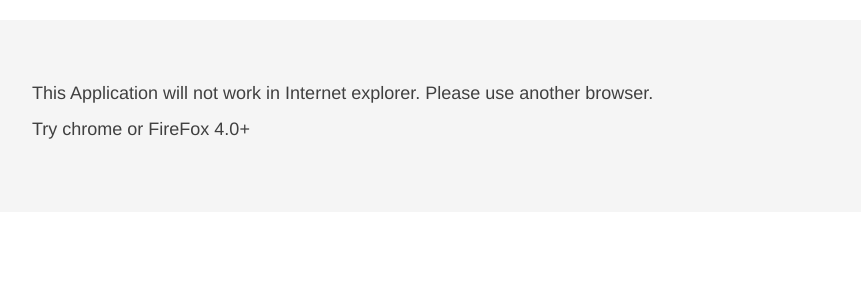
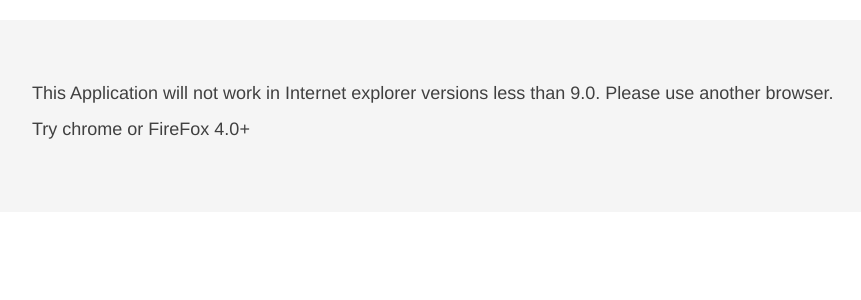
Before and after one commit to lazyguy/Event-management, a PHP site: page /better.html in a window 1280 px wide. Shown: the part 40-340 px from the top of the page, without its empty margins (198-1059 px from the left). Run offline with PHP 8.4, Linux system fonts and the light colour scheme.

Commit message:
Add explorer not supported message.

```diff
--- a/better.html
+++ b/better.html
@@ -45,7 +45,7 @@
 
             <!-- Main hero unit for a primary marketing message or call to action -->
             <div class="hero-unit">
-                <p>This Application will not work in Internet explorer. Please use another browser.</p>
+                <p>This Application will not work in Internet explorer versions less than 9.0. Please use another browser.</p>
                 <p>Try chrome or FireFox 4.0+</p>
 
             </div>
--- a/home.php
+++ b/home.php
@@ -43,7 +43,7 @@
             $(document).ready(function(){
                 //Detect if browser is IE. Many things do not work as expected in ie.
                 //Not supporting IE seems like a better idea.
-                if($.browser.msie){
+                if($.browser.msie && $.browser.version <9){
                     if (navigator.onLine){
                         window.location.replace("http://abetterbrowser.org/");
                     }else{
```
